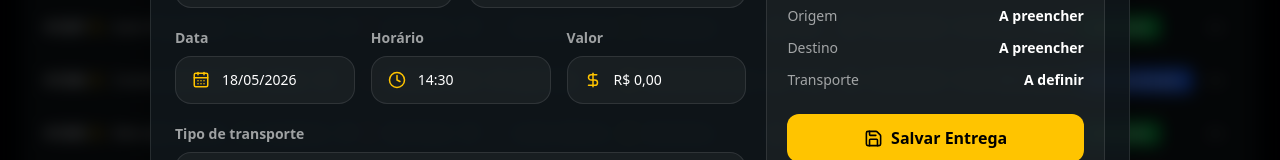
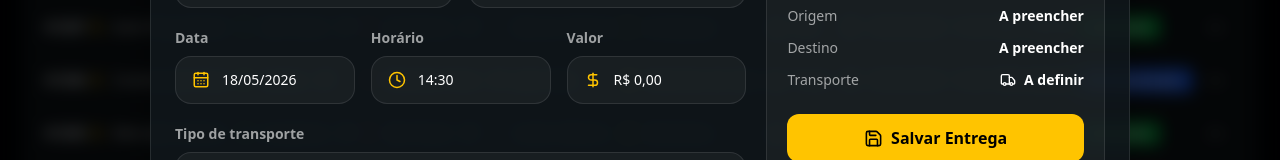
Before and after one commit to luannaaa/flatauto-cliente-painel, a Next.js app: page /empresa/entregas in a window 1280 px wide. Both pictures are taken after a click on the button "Nova Entrega". Shown: the part 399-559 px from the top of the page. Built offline with nearby package versions, Linux system fonts and the light colour scheme.

Commit message:
feat: icones dinamicos por tipo de transporte

```diff
--- a/app/empresa/components/NovaEntregaModal.tsx
+++ b/app/empresa/components/NovaEntregaModal.tsx
@@ -12,6 +12,9 @@ import {
   Save,
   FileSearch,
   Truck,
+  Bike,
+  Car,
+  Bus,
 } from "lucide-react"
 
 type TipoEndereco = "origem" | "destino"
@@ -59,6 +62,14 @@ function montarEndereco(dados: ViaCepResposta) {
   return [dados.logradouro, dados.bairro, dados.localidade, dados.uf]
     .filter(Boolean)
     .join(", ")
+}
+
+function IconeTransporte({ tipo, size = 18 }: { tipo?: string; size?: number }) {
+  if (tipo === "Motoboy") return <Bike size={size} />
+  if (tipo === "Carro utilitário") return <Car size={size} />
+  if (tipo === "Fiorino / pequeno utilitário") return <Bus size={size} />
+  if (tipo === "Van") return <Bus size={size} />
+  return <Truck size={size} />
 }
 
 export default function NovaEntregaModal({ ui, fechar }: any) {
@@ -321,7 +332,6 @@ export default function NovaEntregaModal({ ui, fechar }: any) {
 
               <SelectCampo
                 ui={ui}
-                icon={<Truck size={18} />}
                 label="Tipo de transporte"
                 value={tipoTransporte}
                 onChange={setTipoTransporte}
@@ -360,7 +370,15 @@ export default function NovaEntregaModal({ ui, fechar }: any) {
                 <ResumoLinha label="Status inicial" valor="Em andamento" />
                 <ResumoLinha label="Origem" valor={origem || "A preencher"} />
                 <ResumoLinha label="Destino" valor={destino || "A preencher"} />
-                <ResumoLinha label="Transporte" valor={tipoTransporte || "A definir"} />
+                <ResumoLinha
+                  label="Transporte"
+                  valor={
+                    <span className="flex items-center justify-end gap-2">
+                      <IconeTransporte tipo={tipoTransporte} size={16} />
+                      {tipoTransporte || "A definir"}
+                    </span>
+                  }
+                />
               </div>
 
               <button className="mt-5 flex h-12 w-full items-center justify-center gap-2 rounded-xl bg-[#ffc400] font-black text-black sm:mt-6">
@@ -399,7 +417,7 @@ function Campo({ ui, icon, label, placeholder, value, onChange }: any) {
   )
 }
 
-function SelectCampo({ ui, icon, label, value, onChange, options }: any) {
+function SelectCampo({ ui, label, value, onChange, options }: any) {
   return (
     <label>
       <span className={`mb-2 block text-xs font-bold sm:text-sm ${ui.textoFraco}`}>
@@ -407,7 +425,9 @@ function SelectCampo({ ui, icon, label, value, onChange, options }: any) {
       </span>
 
       <div className={`flex h-11 items-center gap-3 rounded-2xl border px-3 sm:h-12 sm:px-4 ${ui.card2}`}>
-        <span className="text-[#ffc400]">{icon}</span>
+        <span className="text-[#ffc400]">
+          <IconeTransporte tipo={value} size={18} />
+        </span>
 
         <select
           value={value}
@@ -456,7 +476,7 @@ function ResumoLinha({ label, valor }: any) {
   return (
     <div className="flex items-start justify-between gap-3 text-sm">
       <span className="opacity-60">{label}</span>
-      <strong className="max-w-[160px] text-right text-xs sm:text-sm">{valor}</strong>
+      <strong className="max-w-[180px] text-right text-xs sm:text-sm">{valor}</strong>
     </div>
   )
 }
```
